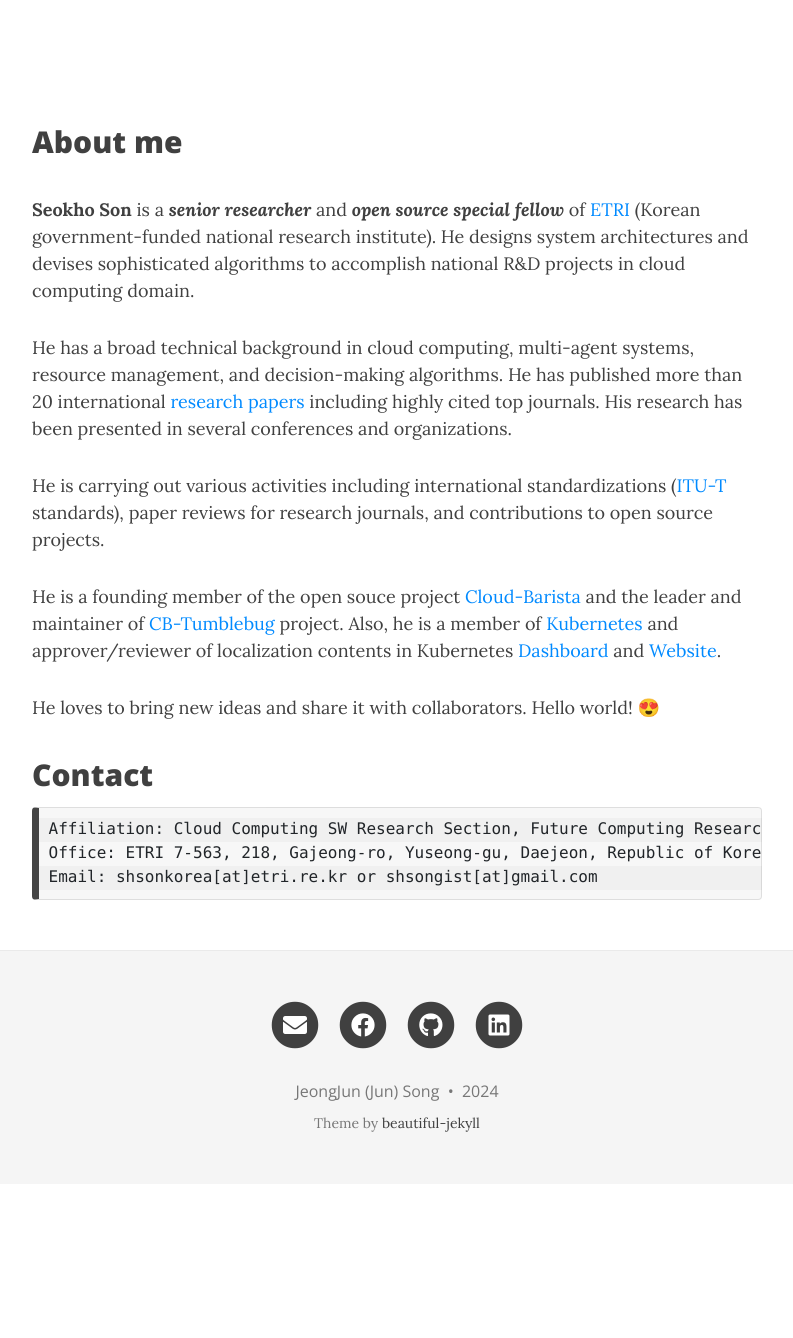
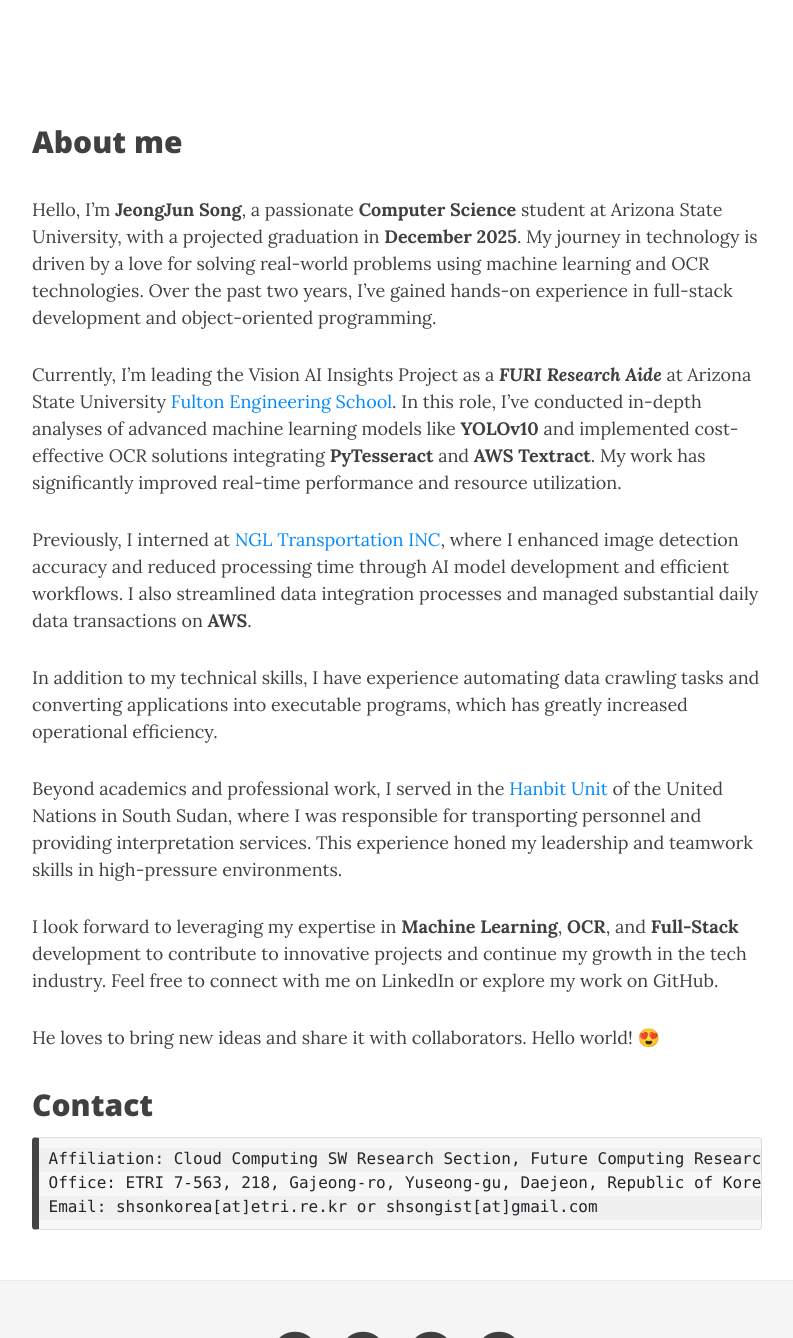
Before and after one commit to songjeongjun320/songjeongjun320.github.io, a Jekyll site: the page built from index.md, in a window 1280 px wide and 1400 px high, scrolled down 655 px, cut to the strip 62-1400 px from the top of the window. Shown: the whole strip, without its empty margins (243-1036 px from the left). Built offline with Jekyll 4.4.1, drawn with Linux system fonts in a browser that asks for light colours; nearby versions of some CDN libraries; before the commit the page ends 1901 px from its top, so only the background shows below that.

Commit message:
07/21/2024

```diff
--- a/index.md
+++ b/index.md
@@ -9,14 +9,17 @@
 
 ## About me
 
-**Seokho Son** is a **_senior researcher_** and **_open source special fellow_** of [ETRI](https://www.etri.re.kr/kor/main/main.etri) (Korean government-funded national research institute). He designs system architectures and devises sophisticated algorithms to accomplish national R&D projects in cloud computing domain.
+Hello, I'm **JeongJun Song**, a passionate **Computer Science** student at Arizona State University, with a projected graduation in **December 2025**. My journey in technology is driven by a love for solving real-world problems using machine learning and OCR technologies. Over the past two years, I've gained hands-on experience in full-stack development and object-oriented programming.
 
-He has a broad technical background in cloud computing, multi-agent systems, resource management, and decision-making algorithms. He has published more than 20 international [research papers](https://scholar.google.com/citations?user=seokhoson) including highly cited top journals. His research has been presented in several conferences and organizations.
+Currently, I'm leading the Vision AI Insights Project as a **_FURI Research Aide_** at Arizona State University [Fulton Engineering School](https://students.engineering.asu.edu/furi/). In this role, I've conducted in-depth analyses of advanced machine learning models like **YOLOv10** and implemented cost-effective OCR solutions integrating **PyTesseract** and **AWS Textract**. My work has significantly improved real-time performance and resource utilization.
 
-He is carrying out various activities including international standardizations ([ITU-T](https://www.itu.int/en/ITU-T/about/Pages/default.aspx) standards), paper reviews for research journals, and contributions to open source projects.
+Previously, I interned at [NGL Transportation INC](https://ngltrans.com/), where I enhanced image detection accuracy and reduced processing time through AI model development and efficient workflows. I also streamlined data integration processes and managed substantial daily data transactions on **AWS**.
 
-He is a founding member of the open souce project [Cloud-Barista](https://github.com/cloud-barista) and the leader and maintainer of [CB-Tumblebug](https://github.com/cloud-barista/cb-tumblebug) project.
-Also, he is a member of [Kubernetes](https://kubernetes.io/) and approver/reviewer of localization contents in Kubernetes [Dashboard](https://github.com/kubernetes/dashboard) and [Website](https://github.com/kubernetes/website).
+In addition to my technical skills, I have experience automating data crawling tasks and converting applications into executable programs, which has greatly increased operational efficiency.
+
+Beyond academics and professional work, I served in the [Hanbit Unit](https://www.koreaherald.com/view.php?ud=20200512000971) of the United Nations in South Sudan, where I was responsible for transporting personnel and providing interpretation services. This experience honed my leadership and teamwork skills in high-pressure environments.
+
+I look forward to leveraging my expertise in **Machine Learning**, **OCR**, and **Full-Stack** development to contribute to innovative projects and continue my growth in the tech industry. Feel free to connect with me on LinkedIn or explore my work on GitHub.
 
 He loves to bring new ideas and share it with collaborators. Hello world! &#128525;
 
```
Also changed, not shown: .github/FUNDING.yml (deleted), .github/issue_template.md (deleted), .github/pull_request_template.md (deleted).
